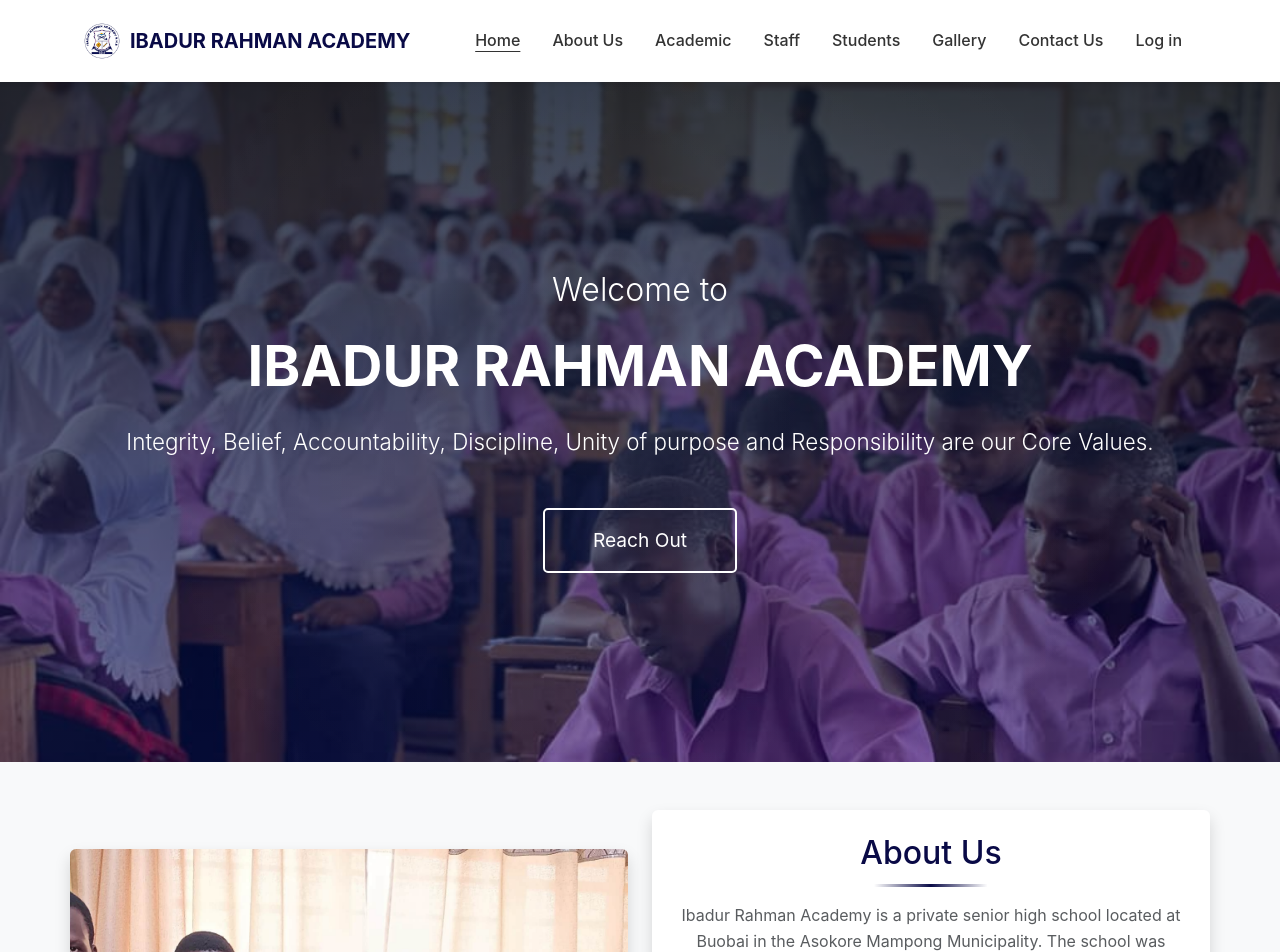
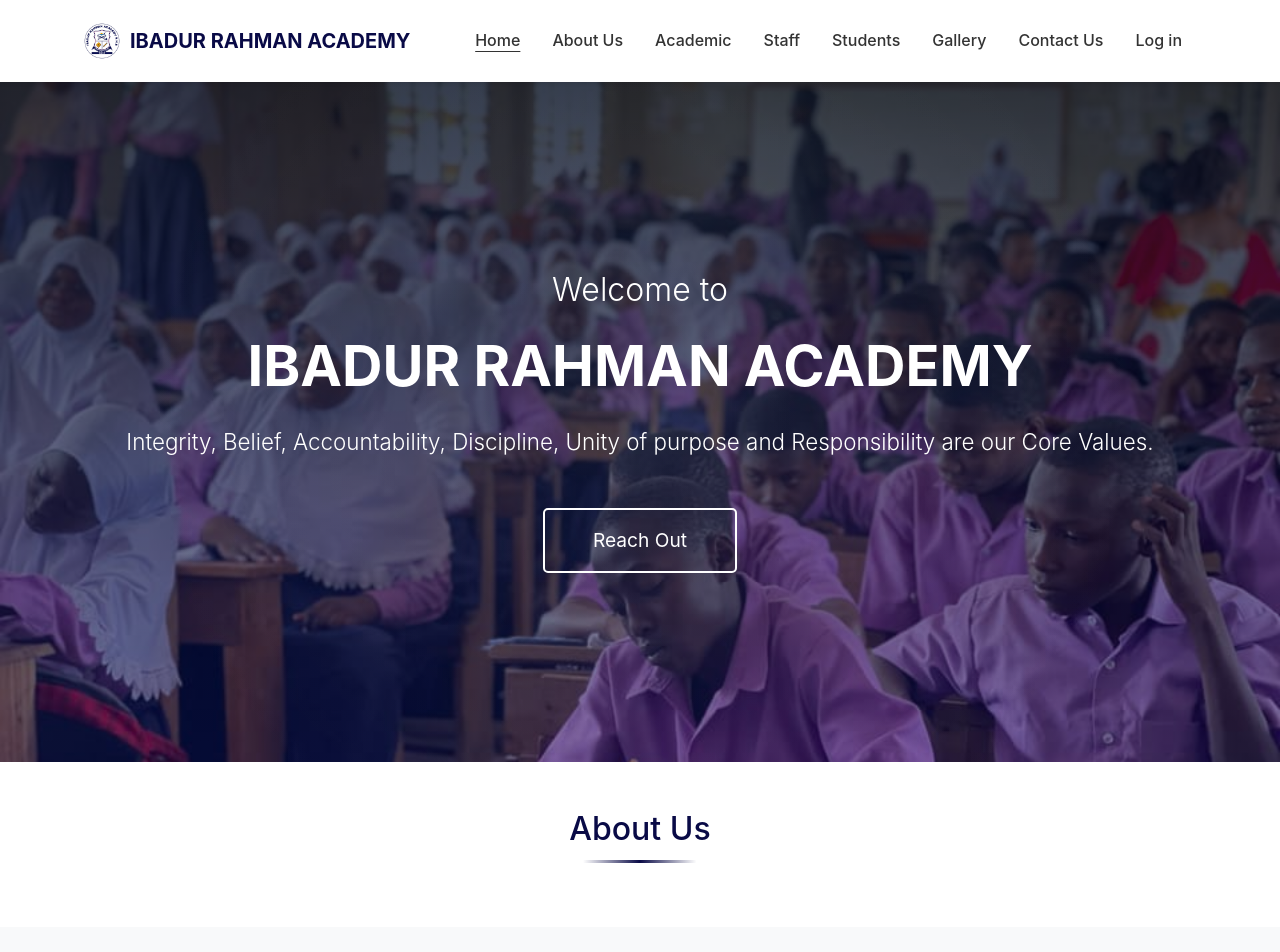
Before and after one commit to AmurdAmzer/IbassWeb-Redesign, a Next.js app in the folder frontend/: page / in a window 1280 px wide. Shown: the top 952 px of the page. Built offline with nearby package versions, Linux system fonts and the light colour scheme.

Commit message:
created department and staff  tabs

```diff
--- a/frontend/src/app/page.js
+++ b/frontend/src/app/page.js
@@ -84,6 +84,11 @@ export default function Home() {
       <Hero />
 
       {/* About Us Section */}
+      <section className="py-5">
+            <Container className="px-4 px-md-0">
+              <h2 className="text-center mb-3" style={{background: 'linear-gradient(to right, transparent, var(--school-blue), transparent) no-repeat bottom', backgroundSize: '80% 3px', paddingBottom: '15px', width: 'fit-content', margin: '0 auto 1rem auto'}}>About Us</h2>
+            </Container>
+          </section>
       <section className="py-5 bg-light">
         <Container className="px-3 px-md-0">
           <Row className="align-items-center">
@@ -92,7 +97,7 @@ export default function Home() {
                 src="/images/about-us.jpg"
                 alt="About Ibadur Rahman Academy"
                 width={500}
-                height={400}
+                height={1000}
                 className="rounded shadow about-image"
                 style={{
                   width: '100%',
@@ -107,7 +112,7 @@ export default function Home() {
                 <Col md={12} className="mb-4">
                   <Card className="h-100 text-center border-0 shadow">
                     <Card.Body className="p-4">
-                      <h2 className="text-center mb-3" style={{background: 'linear-gradient(to right, transparent, var(--school-blue), transparent) no-repeat bottom', backgroundSize: '80% 3px', paddingBottom: '15px', width: 'fit-content', margin: '0 auto 1rem auto'}}>About Us</h2>
+                      <h2 className="text-center mb-3" style={{background: 'linear-gradient(to right, transparent, var(--school-blue), transparent) no-repeat bottom', backgroundSize: '80% 3px', paddingBottom: '15px', width: 'fit-content', margin: '0 auto 1rem auto'}}>History</h2>
                       <p className="mb-3 text-muted">
                       Ibadur Rahman Academy is a private senior high school located at Buobai in the Asokore Mampong Municipality. The school was established by the Ibadur Rahman Association Inc., a Non-Governmental organisation made up of most / predominant Ghanaian Muslim residing and working in the United State of America (USA).
                       </p>
```
